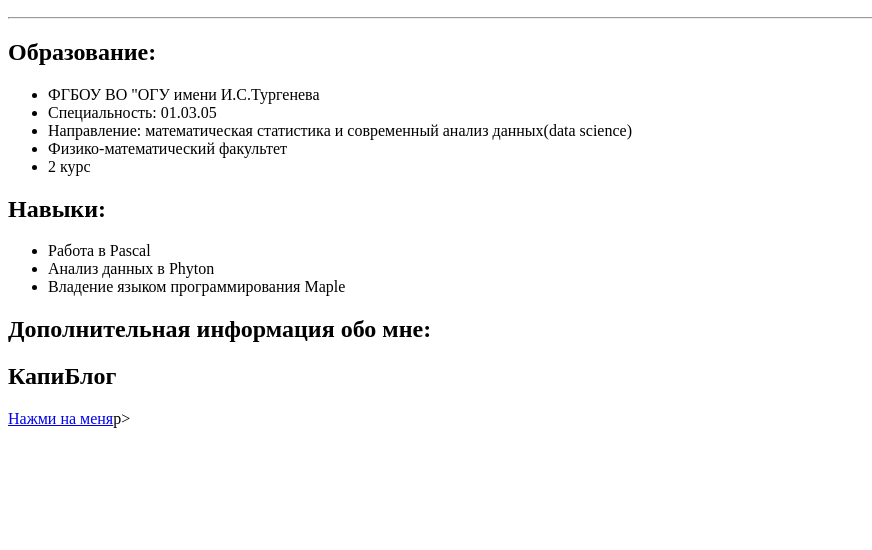
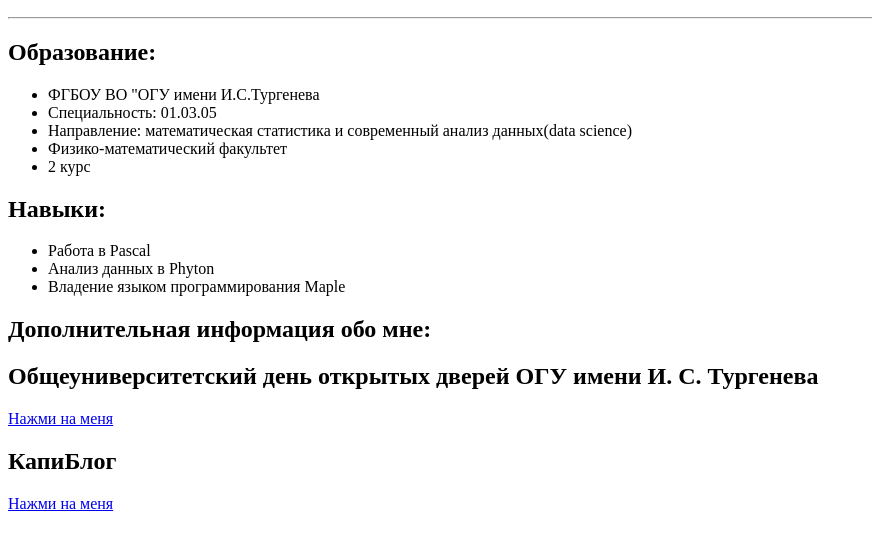
Before and after one commit to elizaveta-kabanevskaa/elizaveta-kabanevskaa.github.io, a plain HTML site: page index.html in a window 1280 px wide. Shown: the part 110-660 px from the top of the page, without its empty margins (0-872 px from the left). Drawn offline with Linux system fonts and the light colour scheme.

Commit message:
Update index.html

```diff
--- a/index.html
+++ b/index.html
@@ -38,8 +38,13 @@
     </section>
 
     <section>
+        <h2>Общеуниверситетский день открытых дверей ОГУ имени И. С. Тургенева</h2>
+        <p><a href="https://project9553297.tilda.ws/">Нажми на меня</a></p>
+    </section>
+
+    <section>
         <h2>КапиБлог</h2>
-        <p><a href="http://elizavrr.beget.tech/">Нажми на меня</a>p>
+        <p><a href="http://elizavrr.beget.tech/">Нажми на меня</a></p>
     </section>
 
 </body>
```
